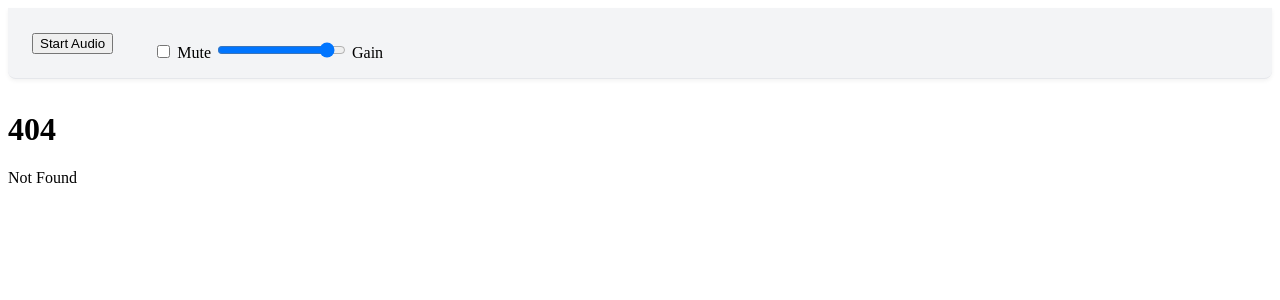
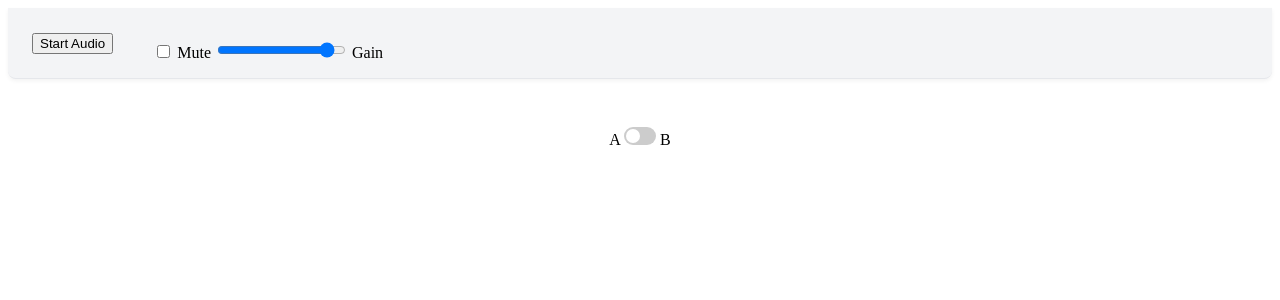
Before and after one commit to eetu-n/synth-school, a SvelteKit app: page /aliasing in a window 1280 px wide. Before the commit this address had no page. Shown: the top 300 px of the page. Built offline with nearby package versions, Linux system fonts and the light colour scheme.

Commit message:
make aliasing page

```diff
--- /dev/null
+++ b/src/routes/aliasing/+page.svelte
@@ -0,0 +1,10 @@
+<script lang="ts">
+    import FaustSawSelector from '$lib/audioComponents/FaustSawSelector.svelte';
+    import { audioState } from '$lib/audioFramework/audioState.svelte';
+</script>
+
+<div style="margin-top: 1rem; display: flex;
+  justify-content: center;
+  align-items: center;">
+    <FaustSawSelector output={audioState.masterWorklet} />
+</div>
```
